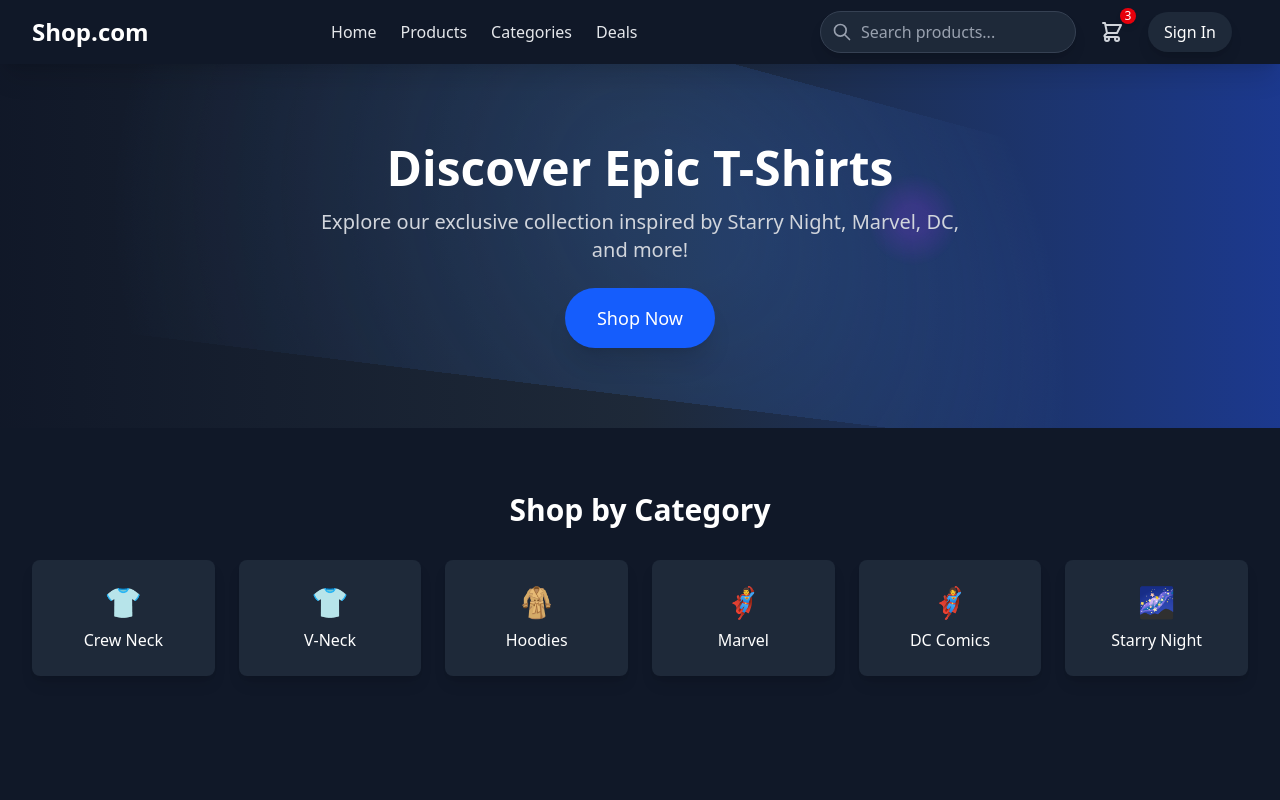
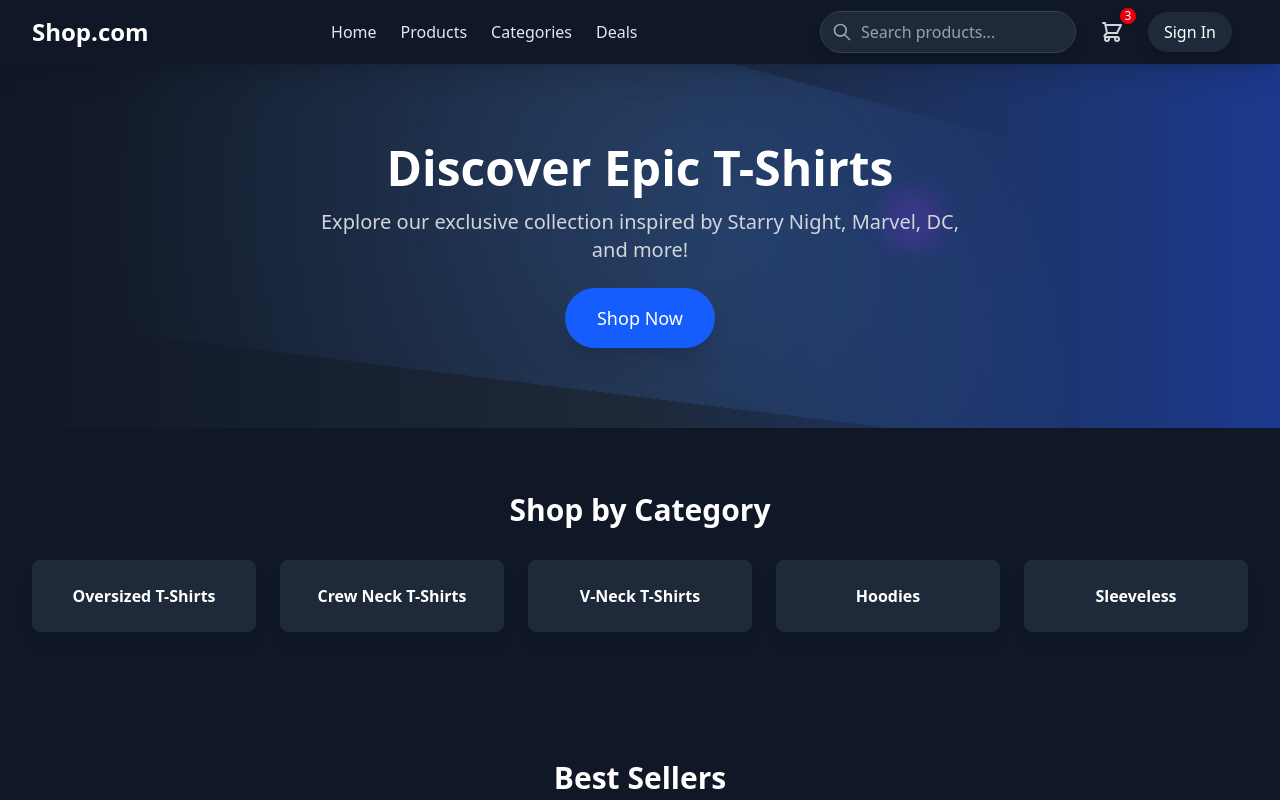
Before and after one commit to khanmatin900/zidio-eCommerce, a React (Vite) app in the folder client/: page / in a window 1280 px wide. Shown: the top 800 px of the page. Built offline with nearby package versions, Linux system fonts and the light colour scheme.

Commit message:
add motions

```diff
--- a/client/src/components/hero/CategoryLinks.jsx
+++ b/client/src/components/hero/CategoryLinks.jsx
@@ -1,38 +1,64 @@
 // src/components/CategoryLinks.jsx
 import React from "react";
+import { Link } from "react-router-dom";
+import { motion } from "framer-motion";
 
 const CategoryLinks = () => {
   const categories = [
-    { name: "Crew Neck", href: "/category/crew-neck", icon: "👕" },
-    { name: "V-Neck", href: "/category/v-neck", icon: "👕" },
-    { name: "Hoodies", href: "/category/hoodies", icon: "🧥" },
-    { name: "Marvel", href: "/category/marvel", icon: "🦸‍♂️" },
-    { name: "DC Comics", href: "/category/dc", icon: "🦸‍♀️" },
-    { name: "Starry Night", href: "/category/starry-night", icon: "🌌" },
+    { name: "Oversized T-Shirts", path: "/products?category=oversized" },
+    { name: "Crew Neck T-Shirts", path: "/products?category=crew-neck" },
+    { name: "V-Neck T-Shirts", path: "/products?category=v-neck" },
+    { name: "Hoodies", path: "/products?category=hoodies" },
+    { name: "Sleeveless", path: "/products?category=sleeveless" },
   ];
 
+  const containerVariants = {
+    hidden: { opacity: 0 },
+    visible: {
+      opacity: 1,
+      transition: {
+        staggerChildren: 0.1,
+      },
+    },
+  };
+
+  const cardVariants = {
+    hidden: { opacity: 0, y: 20 },
+    visible: { opacity: 1, y: 0, transition: { duration: 0.3 } },
+  };
+
   return (
-    <section className="bg-gray-900 py-12 sm:py-16">
+    <motion.section
+      className="bg-gray-900 py-12 sm:py-16"
+      variants={containerVariants}
+      initial="hidden"
+      animate="visible"
+      data-animate
+    >
       <div className="max-w-7xl mx-auto px-4 sm:px-6 lg:px-8">
-        <h2 className="text-2xl sm:text-3xl font-bold text-white mb-8 text-center transform hover:scale-105 transition-all duration-300">
+        <motion.h2
+          className="text-2xl sm:text-3xl font-bold text-white mb-6 sm:mb-8 text-center"
+          variants={cardVariants}
+        >
           Shop by Category
-        </h2>
-        <div className="grid grid-cols-2 sm:grid-cols-3 lg:grid-cols-6 gap-4 sm:gap-6">
-          {categories.map((category) => (
-            <a
-              key={category.name}
-              href={category.href}
-              className="bg-gray-800 text-white rounded-lg p-4 sm:p-6 flex flex-col items-center justify-center shadow-lg hover:shadow-2xl transform hover:scale-105 hover:-translate-y-2 transition-all duration-300"
-            >
-              <span className="text-2xl sm:text-3xl mb-2">{category.icon}</span>
-              <span className="text-sm sm:text-base font-medium text-center">
-                {category.name}
-              </span>
-            </a>
+        </motion.h2>
+        <div className="grid grid-cols-2 sm:grid-cols-3 lg:grid-cols-5 gap-4 sm:gap-6">
+          {categories.map((category, index) => (
+            <motion.div key={category.name} variants={cardVariants}>
+              <Link
+                to={category.path}
+                className="block bg-gray-800 p-4 sm:p-6 rounded-lg shadow-lg hover:shadow-xl transform hover:scale-105 transition-all duration-300 text-center"
+                aria-label={`Shop ${category.name}`}
+              >
+                <h3 className="text-sm sm:text-base font-semibold text-white">
+                  {category.name}
+                </h3>
+              </Link>
+            </motion.div>
           ))}
         </div>
       </div>
-    </section>
+    </motion.section>
   );
 };
 
```
